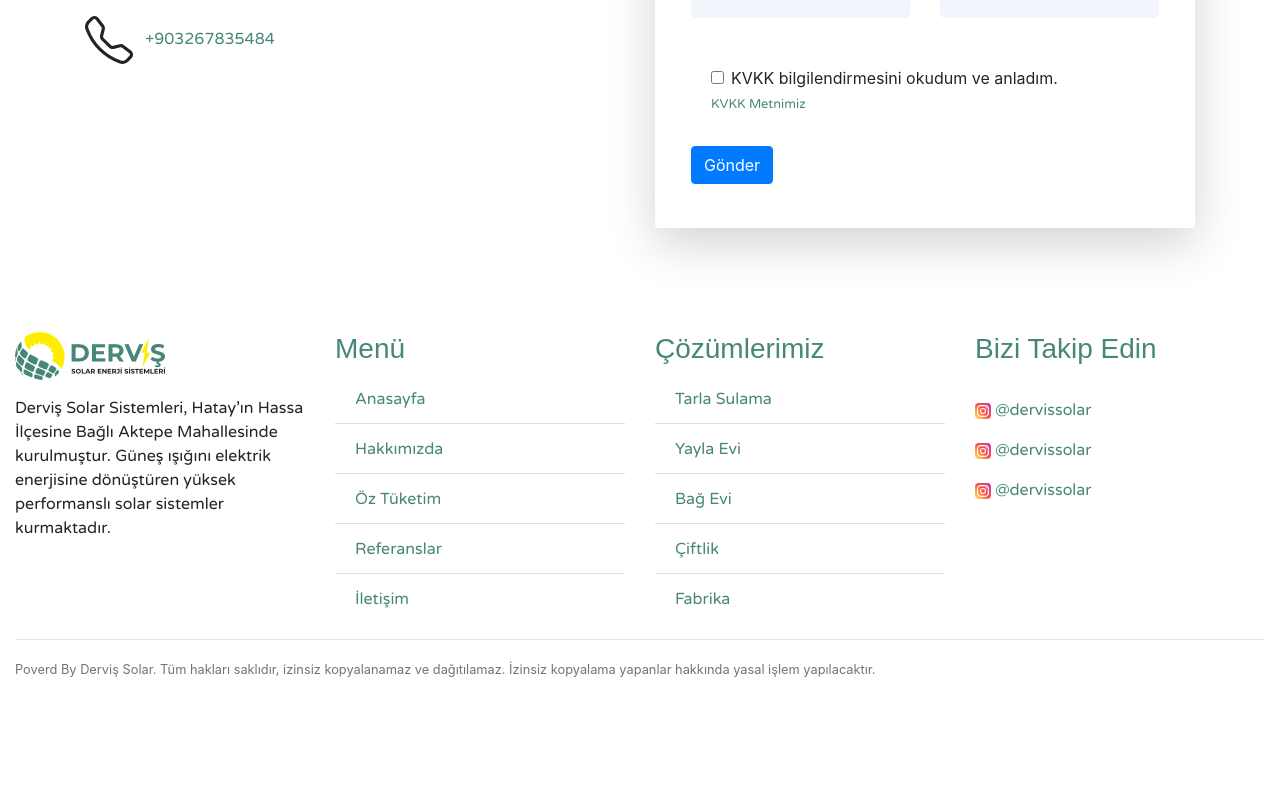
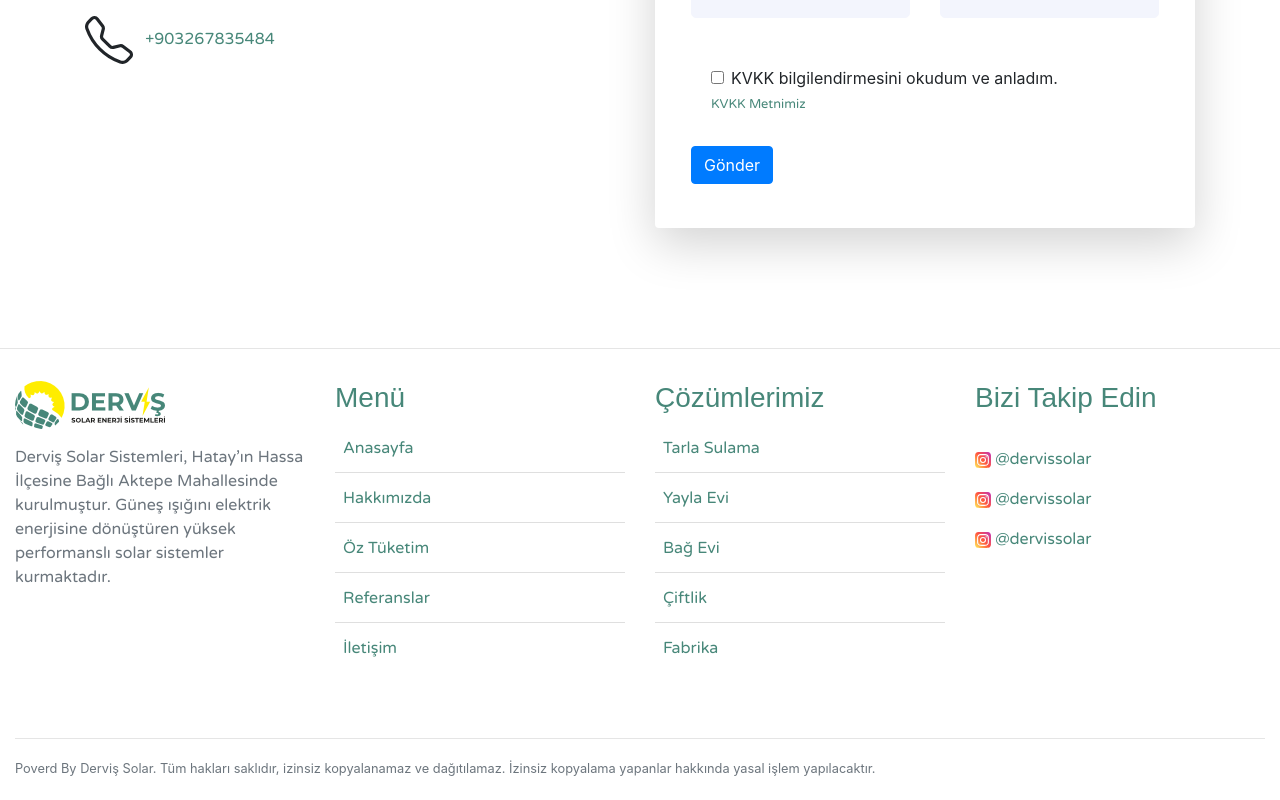
Before and after one commit to akgngr/solar, a Next.js app: page / in a window 1280 px wide. Shown: the part 4053-4853 px from the top of the page. Before the commit the page ends 4754 px from the top, so only its background shows below. Built offline with nearby package versions, Linux system fonts and the light colour scheme; a web font is replaced by a local one.

Commit message:
bazı değişiklikler

```diff
--- a/components/Footer.js
+++ b/components/Footer.js
@@ -4,15 +4,16 @@ import Instagram from "./svg/instagram";
 const Footer = () => {
     return(
         <footer className="pt-5">
+            <hr className='pt-3' />
             <Container fluid>
                 <Row>
-                    <Col>
+                    <Col lg={3} md={12} sm={12} xs={12} className='foot-p'>
                         <img src="../images/logo.png" alt="logo" />
-                        <p className='pt-3'>
+                        <p className='pt-3 text-muted'>
                             Derviş Solar Sistemleri, Hatay’ın Hassa İlçesine Bağlı Aktepe Mahallesinde kurulmuştur. Güneş ışığını elektrik enerjisine dönüştüren yüksek performanslı solar sistemler kurmaktadır.
                         </p>
                     </Col>
-                    <Col>
+                    <Col lg={3} md={4} sm={12} xs={12} className='foot-p'>
                         <h3>Menü</h3>
                         <ListGroup variant="flush">
                             <ListGroup.Item><a href="#">Anasayfa</a></ListGroup.Item>
@@ -22,7 +23,7 @@ const Footer = () => {
                             <ListGroup.Item><a href="#">İletişim</a></ListGroup.Item>
                         </ListGroup>
                     </Col>
-                    <Col>
+                    <Col lg={3} md={4} sm={12} xs={12} className='foot-p'>
                         <h3>Çözümlerimiz</h3>
                         <ListGroup variant="flush">
                             <ListGroup.Item><a href="#">Tarla Sulama</a></ListGroup.Item>
@@ -32,7 +33,7 @@ const Footer = () => {
                             <ListGroup.Item><a href="#">Fabrika</a></ListGroup.Item>
                         </ListGroup>
                     </Col>
-                    <Col>
+                    <Col lg={3} md={4} sm={12} xs={12} className='foot-p'>
                         <h3 className='pb-4'>Bizi Takip Edin</h3>
                         <p><a href="https://instagram.com/dervissolar"><Instagram /> @dervissolar</a></p>
                         <p><a href="https://instagram.com/dervissolar"><Instagram /> @dervissolar</a></p>
--- a/components/layout.js
+++ b/components/layout.js
@@ -12,8 +12,8 @@ export default function Layout({
         <div>
             <Head>
                 <title>{title}</title>
-                <meta charSet="utf-8" />
-                <meta name="viewport" content="initial-scale=1.0, width=device-width" />
+                <meta charset="utf-8" />
+                <meta name="viewport" content="width=device-width, initial-scale=1, shrink-to-fit=no, maximum-scale=1, user-scalable=0" />
             </Head>
             <header>
                 <Header/>
--- a/components/svg/montaj.js
+++ b/components/svg/montaj.js
@@ -5,7 +5,7 @@ function SvgComponent(props) {
     return (
         <svg
             width={575.999}
-            height='85%'
+            height='95%'
             viewBox="0 0 575.999 675.999"
             {...props}
         >
--- a/styles/globals.scss
+++ b/styles/globals.scss
@@ -91,8 +91,9 @@ form.contact {
   align-items: center;
 
   @include breakpoint(mobileonly){
-    height: calc(100vh - 74px);
+    height: calc(60vh - 74px);
   }
+
   .content {
     display: flex;
     flex-direction: column;
@@ -228,4 +229,38 @@ form.contact {
       height:calc(100vh - 100px);
     }
   }
+
+  .aciklama{
+    h2{
+      padding-top: 20px;
+    }
+    @include breakpoint(desktop){
+      h2{
+        padding-top: 0;
+      }
+    }
+  }
+
 }
+
+/**
+** Footer Style
+*/
+
+footer{
+
+  .list-group-item{
+    padding-left: .5rem;
+  }
+
+  @include breakpoint(mobileonly){
+    .foot-p{
+      padding-bottom: 50px;
+    }
+  }
+  @include breakpoint(phablet){
+    .foot-p{
+      padding-bottom: 50px;
+    }
+  }
+}
```
